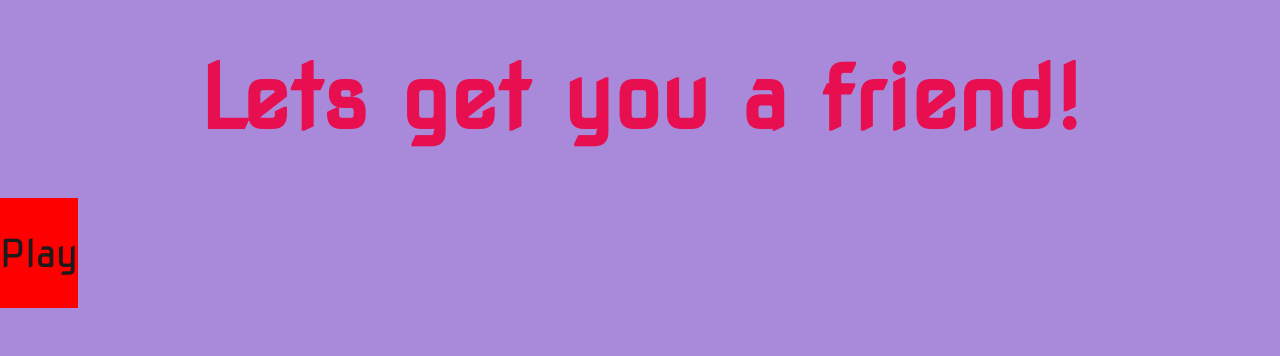
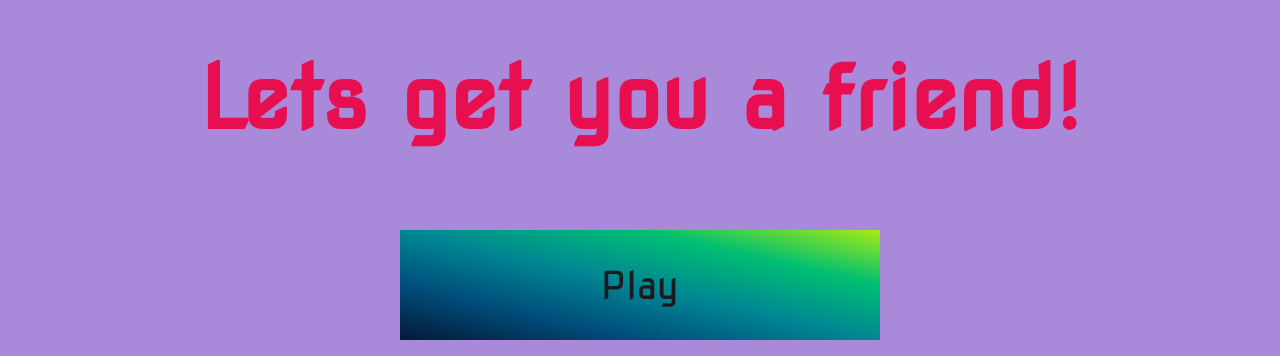
Before and after one commit to timpratim/Dm-a-friend, a plain HTML site: page index.html in a window 1280 px wide. Shown: the part 834-1190 px from the top of the page. Before the commit the page ends 1142 px from the top, so only its background shows below. Drawn offline with Linux system fonts and the light colour scheme.

Commit message:
Centering button done

```diff
--- a/index.html
+++ b/index.html
@@ -10,8 +10,9 @@
 </head>
 <body>
     <div class="container"></div>
-    <div id="home" class="flex-column flex-center"></div>
+    <div id="home" class="flex-column flex-center">
     <h1>Lets get you a friend! </h1>
     <a href="/game.html" class="btn">Play</a>
+   </div>
 </body>
 </html>
--- a/style.css
+++ b/style.css
@@ -65,9 +65,12 @@ padding: 2rem 0;
 margin-bottom: 1rem;
 text-decoration: none;
 color: rgb(28,26,26);
-background-color: red;
+background-image: linear-gradient(to right top, #051937, #004d7a, #008793, #00bf72, #a8eb12);
 }
 
 .btn:hover {
    cursor: pointer;
+   transition: transform 150ms;
+   box-shadow: rgb(38, 57, 77) 0px 20px 30px -10px;
+
 }
```
